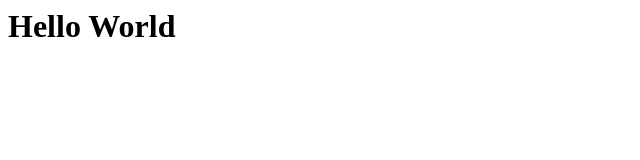
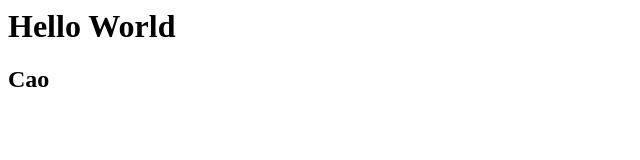
Before and after one commit to tatjanak94/folder1, a plain HTML site: page index.html in a window 1280 px wide. Shown: the full height of the page, 0-640 px from the left. Drawn offline with Linux system fonts and the light colour scheme.

Commit message:
Dodat podnaslov

```diff
--- a/index.html
+++ b/index.html
@@ -1 +1,2 @@
 <h1>Hello World</h1>
+<h2>Cao</h2>
```
